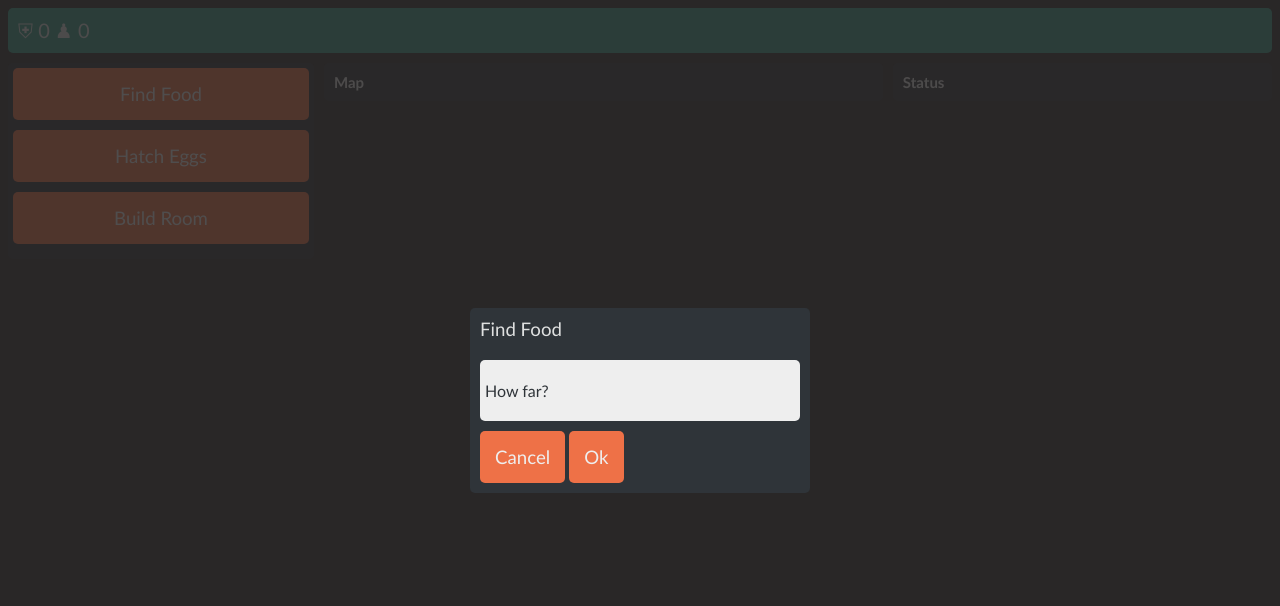
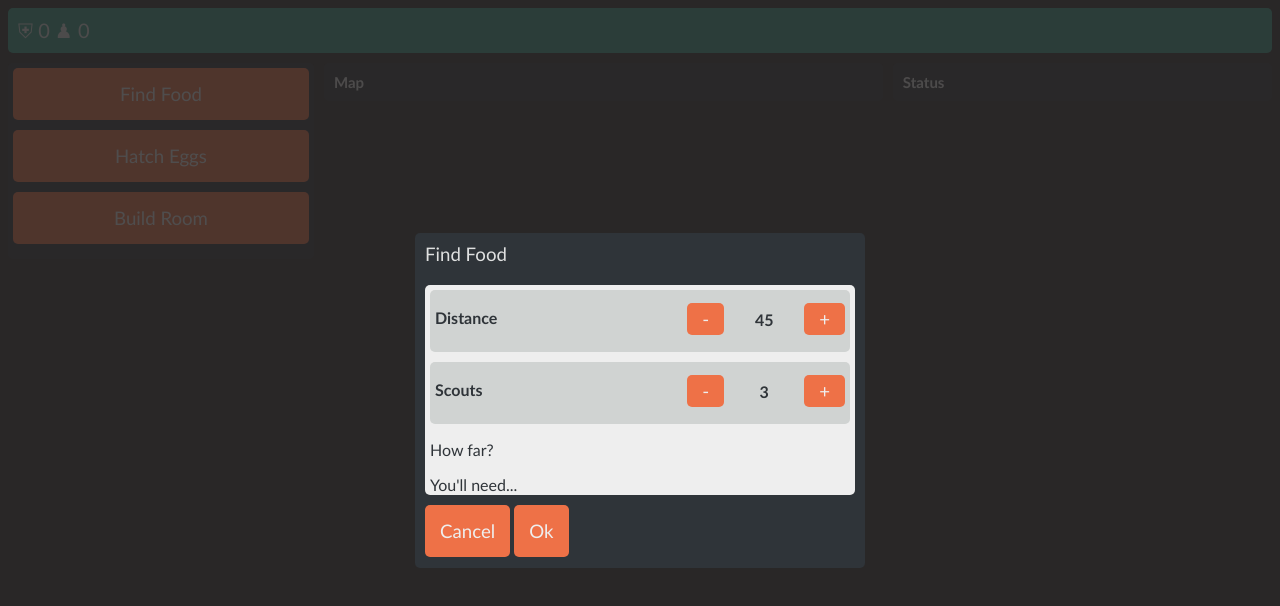
Before and after one commit to CrociDB/anthority, a website: page game/index.html in a window 1280 px wide. Both pictures are taken after a click on the link "Find Food". Drawn offline with Linux system fonts and the light colour scheme.

Commit message:
created the Range component in the dialog system

```diff
--- a/game/css/style.css
+++ b/game/css/style.css
@@ -90,6 +90,10 @@ body {
     display: inline;
 }
 
+.small-button {
+    padding: 5px;
+}
+
 .button:hover {
     background-color: #369D8A;
 }
@@ -115,19 +119,39 @@ body {
 .dialog {
     position: absolute;
     display: block;
-    top: 30%;
-    bottom: 30%;
+    top: 10%;
+    bottom: 10%;
     left: 10%;
     right: 10%;
 
     min-width: 300px;
-    height: 200px;
+    height: 310px;
 
     margin: auto;
     border-radius: 5px;
 
     background-color: #2F3439;
     padding-bottom: 35px;
+}
+
+.dialog header {
+    padding: 10px;
+    font-size: 14pt;
+}
+
+.dialog section {
+    height: 210px;
+    padding: 5px;
+    margin: 10px;
+    margin-bottom: 25px;
+    background-color: #EEEEEE;
+    color: #2F3439;
+    border-radius: 5px;
+    overflow-y: scroll;
+}
+
+.dialog .button-container {
+    margin: 10px;
 }
 
 @media screen and (min-width: 768px) {
@@ -137,8 +161,8 @@ body {
         left: 30%;
         right: 30%;
 
-        width: 340px;
-        height: 150px;
+        width: 450px;
+        height: 300px;
 
         margin: auto;
         border-radius: 5px;
@@ -146,22 +170,44 @@ body {
         background-color: #2F3439;
         padding-bottom: 35px;
     }
+
+    .dialog section {
+        height: 200px;
+    }
 }
 
-.dialog header {
-    padding: 10px;
-    font-size: 14pt;
+/* Input Range */
+
+.range {
+    background-color: #D0D3D2;
+    padding: 5px;
+    border-radius: 5px;
+    margin-bottom: 10px;
 }
 
-.dialog section {
-    padding: 5px;
-    margin: 10px;
-    margin-bottom: 25px;
-    background-color: #EEEEEE;
-    color: #2F3439;
-    border-radius: 5px;
+.range h1 {
+    font-size: 16px;
+    display: inline-block;
+    margin-right: 10px;
+    margin-bottom: 20px;
 }
 
-.dialog .button-container {
-    margin: 10px;
+.range span {
+    display: inline-block;
+    font-size: 16px;
+    font-weight: bold;
+    text-align: center;
+    margin-right: 10px;
+    margin-left: 10px;
+    width: 60px;
 }
+
+.range .range-controls {
+    margin-top: 13px;
+    float: right;
+}
+
+.range .button {
+    padding-left: 15px;
+    padding-right: 15px;
+}
--- a/game/js/dialog.js
+++ b/game/js/dialog.js
@@ -1,3 +1,39 @@
+const createRangeHTML = (obj, i) => {
+    let str = "<div id=\"range%1\" class=\"range\"><h1>%2</h1><div class=\"range-controls\"><a href=\"javascript:;\" class=\"button inline-button small-button\">-</a><span>0</span><a href=\"javascript:;\" class=\"button inline-button small-button\">+</a></div></div>";
+    return str.replace("%1", i).replace("%2", obj.t);
+};
+
+class Range {
+    constructor(i, min, max, step) {
+        this.index = i;
+        this.min = min;
+        this.max = max;
+        this.val = Math.round((min + max) / 2);
+        this.step = step;
+    }
+
+    init() {
+        this.valLabel = qSel("#range" + this.index + " span");
+        qSel("#range" + this.index + " .button:first-child").onclick = this.less.bind(this);
+        qSel("#range" + this.index + " .button:last-child").onclick = this.more.bind(this);
+        this.update();
+    }
+
+    less() {
+        this.val = clamp(this.val - this.step, this.min, this.max);
+        this.update();
+    }
+
+    more() {
+        this.val = clamp(this.val + this.step, this.min, this.max);
+        this.update();
+    }
+
+    update() {
+        this.valLabel.innerText = this.val;
+    }
+}
+
 let dialog = {
     bg: gId("dialogDiv"),
     dw: gId("dialogWindow"),
@@ -29,7 +65,25 @@ let dialog = {
     dialogQueue: []
 };
 
-let showDialogOk = (title, section, okCallback) => {
+const showDialogOkRange = (title, section, ranges, okCallback, bottom = true) => {
+    let i = 0;
+    let rhtml = "";
+    let r = ranges.map(o => {
+        rhtml += createRangeHTML(o, i);
+        return new Range(i++, o.min, o.max, o.step || 1);
+    });
+
+    section = bottom ? (section + rhtml) : (rhtml + section);
+
+    if (dialog.active) {
+        dialog.dialogQueue.push({ title: title, section: section, okCallback: okCallback.bind(null, r) });
+    } else {
+        createDialogOk(title, section, okCallback.bind(null, r));
+    }
+    r.forEach(r => r.init());
+};
+
+const showDialogOk = (title, section, okCallback) => {
     if (dialog.active) {
         dialog.dialogQueue.push({ title: title, section: section, okCallback: okCallback });
     } else {
@@ -37,7 +91,7 @@ let showDialogOk = (title, section, okCallback) => {
     }
 };
 
-let createDialogOk = (title, section, okCallback) => {
+const createDialogOk = (title, section, okCallback) => {
     dialog.title.innerHTML = title;
     dialog.section.innerHTML = section;
     dialog.onOk = function () {
--- a/game/js/game.js
+++ b/game/js/game.js
@@ -17,15 +17,17 @@ class Game {
     }
 
     findFood() {
-        createDialogOk("Find Food", "<p>How far?</p>", () => {});
+        showDialogOkRange("Find Food", "<p>How far?</p><p>You'll need... </p>", [
+            { t: "Distance", min: 5, max: 85, step: 5 },
+            { t: "Scouts", min: 1, max: 5 }], (v) => { console.log(v); }, false);
     }
 
     hatchEggs() {
-        createDialogOk("Hatch Eggs", "<p>How many eggs you want to hatch?</p>", () => {});
+        showDialogOk("Hatch Eggs", "<p>How many eggs you want to hatch?</p>", () => {});
     }
 
     buildRoom() {
-        createDialogOk("Build Room", "<p>You'll need X ants to build this room.</p>", () => {});
+        showDialogOk("Build Room", "<p>You'll need X ants to build this room.</p>", () => {});
     }
 
     play() {
--- a/game/js/utils.js
+++ b/game/js/utils.js
@@ -1,3 +1,6 @@
-let gId = function(t) { return document.getElementById(t); };
-let qSel = function(t) { return document.querySelector(t); };
-let qSelA = function(t) { return document.querySelectorAll(t); };
+const gId = t => { return document.getElementById(t); };
+const qSel = t => { return document.querySelector(t); };
+const qSelA = t => { return document.querySelectorAll(t); };
+
+const fmt = (value, format) => { return (format + value).slice(-4); };
+const clamp =(val, min, max) => { return Math.min(Math.max(val, min), max); };
```
Also changed, not shown: game/index.html (+0 -1 lines).
